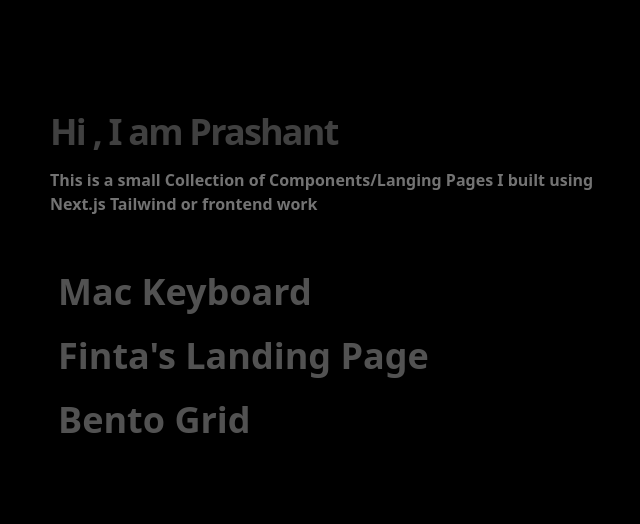
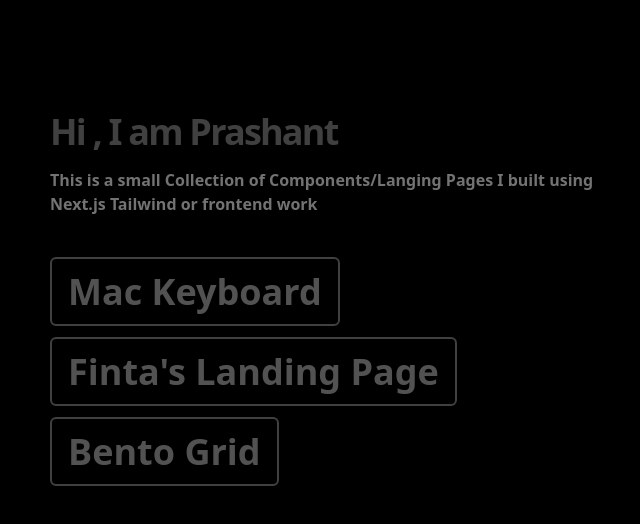
Before and after one commit to prashxant/Shik-SHak, a Next.js app: page / in a window 1280 px wide. Shown: the top 524 px of the page, without its empty margins (94-734 px from the left). Built offline with nearby package versions, Linux system fonts and the light colour scheme.

Commit message:
done for the day

```diff
--- a/app/page.tsx
+++ b/app/page.tsx
@@ -32,11 +32,11 @@
           heading="Hi , I am Prashant"
           discription="This is a small Collection of Components/Langing Pages I built using Next.js Tailwind or frontend work"
         />
-        <div className="flex flex-col gap-6 pt-10">
+        <div className="flex flex-col gap-10 pt-10">
           {Sites.map((site, idx) => (
-            <div key={idx}>
+            <div className="transition duration-200 hover:scale-110" key={idx}>
               <Link
-                className="font-semibold rounded-md px-2 text-4xl hover:shadow-2xl shadow-slate-500/80 text-neutral-600 transition duration-300 hover:text-neutral-200"
+                className="rounded-md border-2 border-neutral-700 px-4 py-2 text-4xl font-semibold text-neutral-600 shadow-slate-500/80 transition duration-300 hover:text-neutral-200 hover:shadow-2xl"
                 href={site.herf}
               >
                 {site.title}
```
